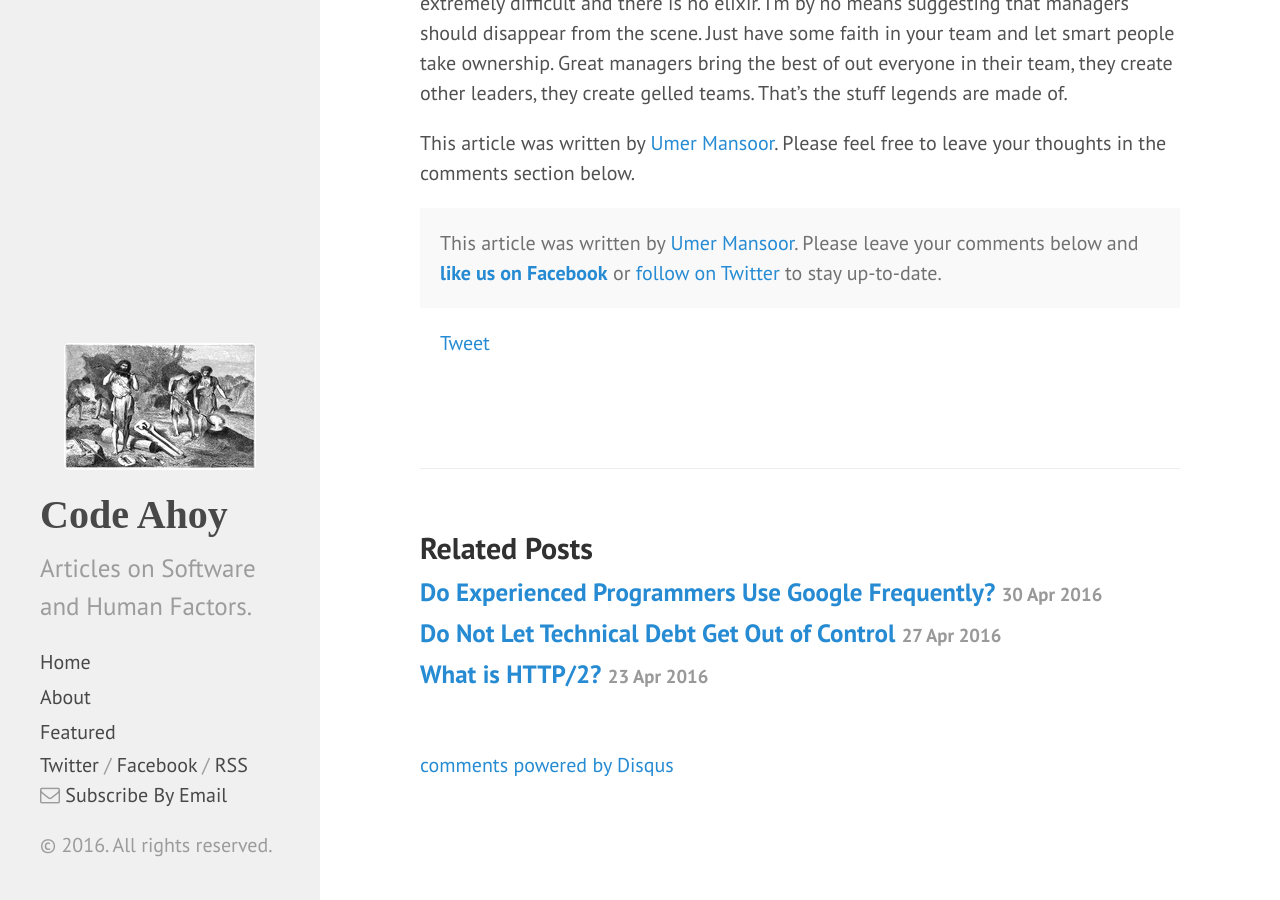
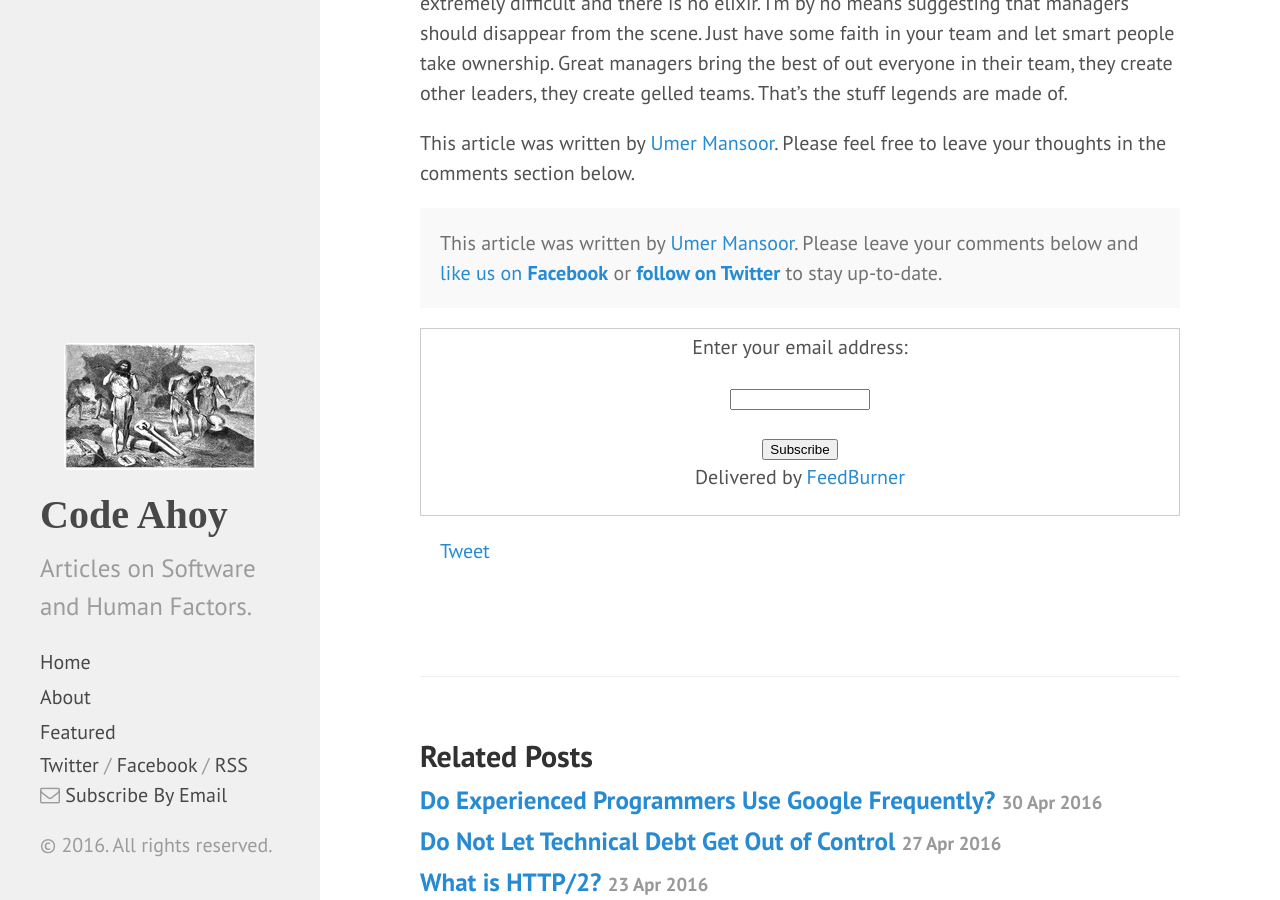
Before and after one commit to talk2viren/umermansoor.github.io, a Jekyll site: the page built from _posts/2016-04-12-let-them-own-it.md, in a window 1280 px wide and 900 px high, scrolled down 1454 px. Built offline with Jekyll 4.4.1, drawn with Linux system fonts in a browser that asks for light colours; nearby versions of some CDN libraries; a script that is not in the unit is left out; comment, search, counter and statistics services are not loaded.

Commit message:
Feedburner subscription box

```diff
--- a/_layouts/post.html
+++ b/_layouts/post.html
@@ -8,9 +8,10 @@ layout: default
   {{ content }}
     <p class="message">
       This article was written by <a href="https://www.linkedin.com/in/umansoor">Umer Mansoor</a>.
-      Please leave your comments below and <strong><a href="https://www.facebook.com/codeahoy">
-        like us on Facebook</a></strong> or
-        <a href="https://twitter.com/codeahoy">follow on Twitter</a> to stay up-to-date.
+      Please leave your comments below and <a href="https://www.facebook.com/codeahoy">
+        like us on <strong>Facebook</a></strong> or
+        <a href="https://twitter.com/codeahoy"><strong>follow on Twitter</strong></a> to stay up-to-date. <br/>
+        <form style="border:1px solid #ccc;padding:3px;text-align:center;" action="https://feedburner.google.com/fb/a/mailverify" method="post" target="popupwindow" onsubmit="window.open('https://feedburner.google.com/fb/a/mailverify?uri=CodeAhoy', 'popupwindow', 'scrollbars=yes,width=550,height=520');return true"><p>Enter your email address:</p><p><input type="text" style="width:140px" name="email"/></p><input type="hidden" value="CodeAhoy" name="uri"/><input type="hidden" name="loc" value="en_US"/><input type="submit" value="Subscribe" /><p>Delivered by <a href="https://feedburner.google.com" target="_blank">FeedBurner</a></p></form>
     </p>
 
   <!-- Social network buttons -->
```
